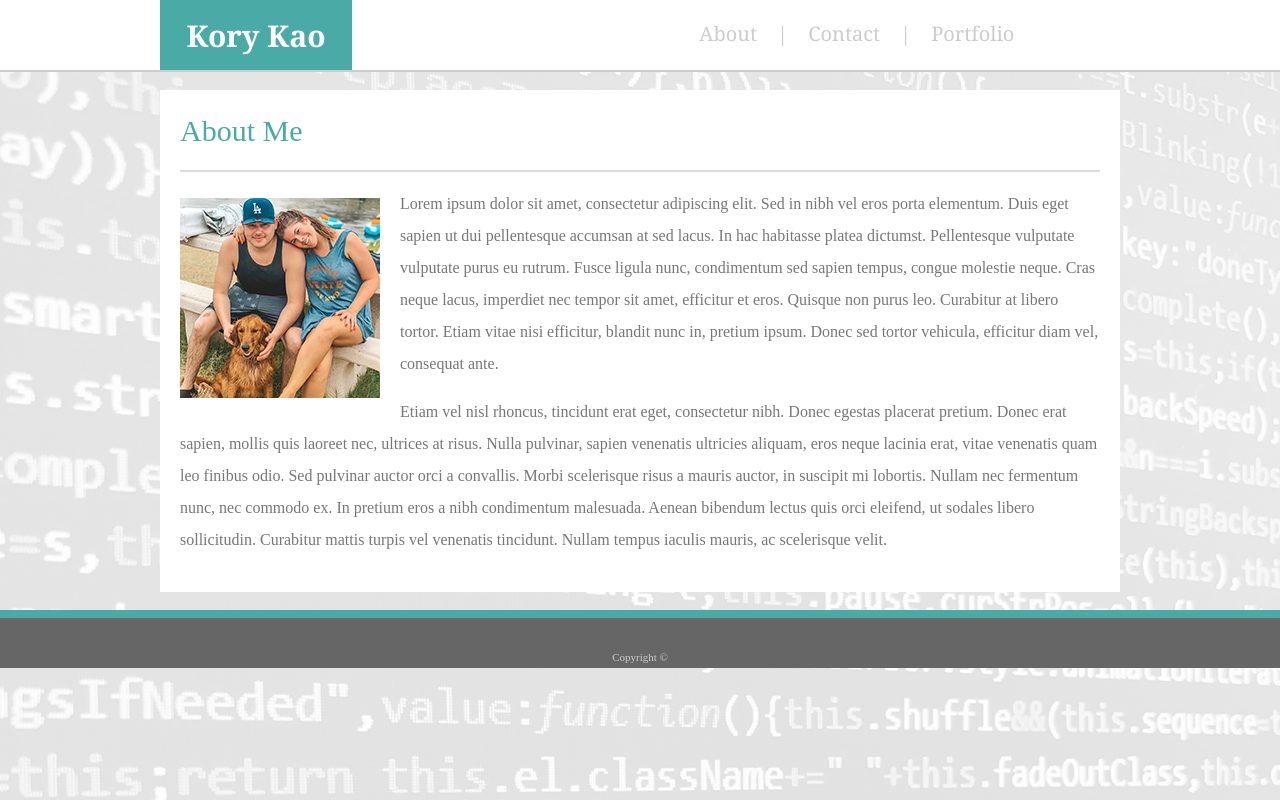
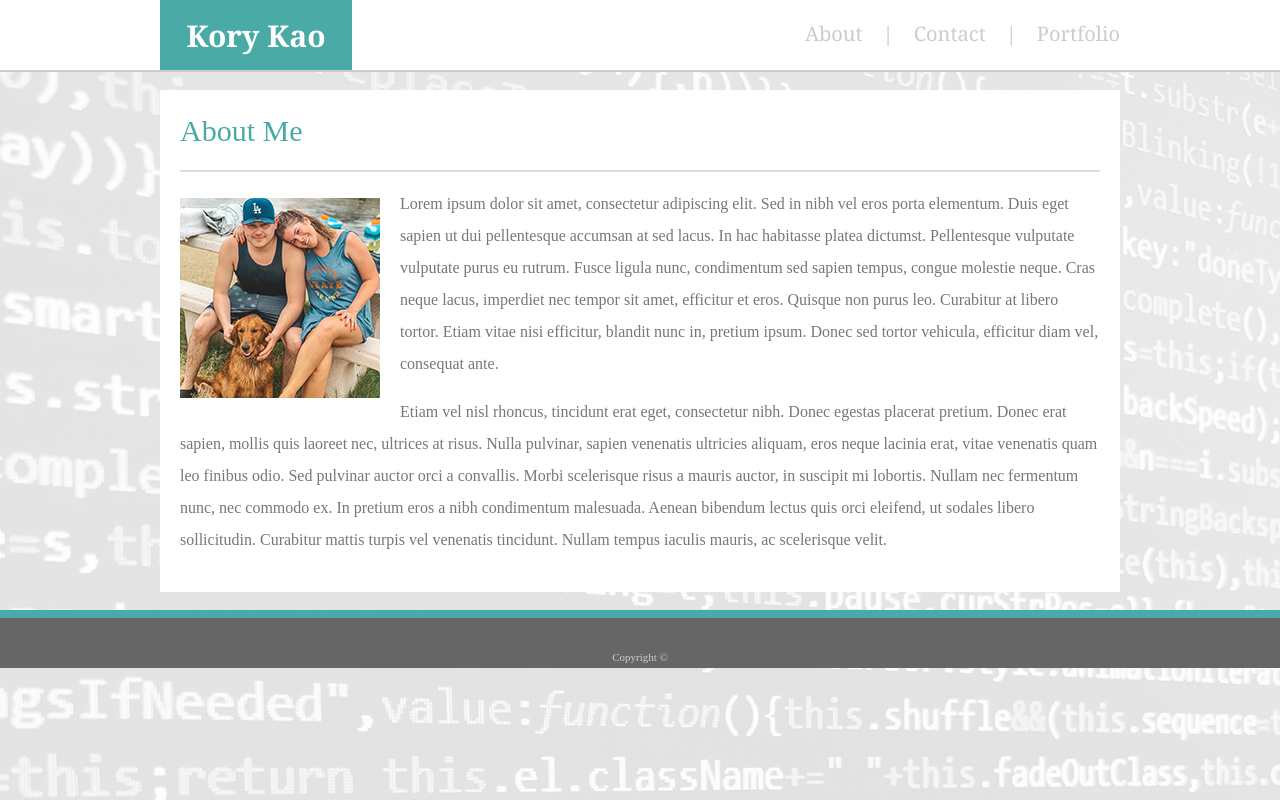
Before and after one commit to korykao/korykao.github.io, a plain HTML site: page index.html in a window 1280 px wide. Drawn offline with Linux system fonts and the light colour scheme.

Commit message:
update style.css

```diff
--- a/Portfolio/assets/style.css
+++ b/Portfolio/assets/style.css
@@ -71,7 +71,7 @@ footer {
     font-size: 20px;
     height: 55px;
     float: right;
-    width: 89%;
+    width: 100%;
     color: #cccccc;
     text-align: right;
     padding-top: 20px;
```
